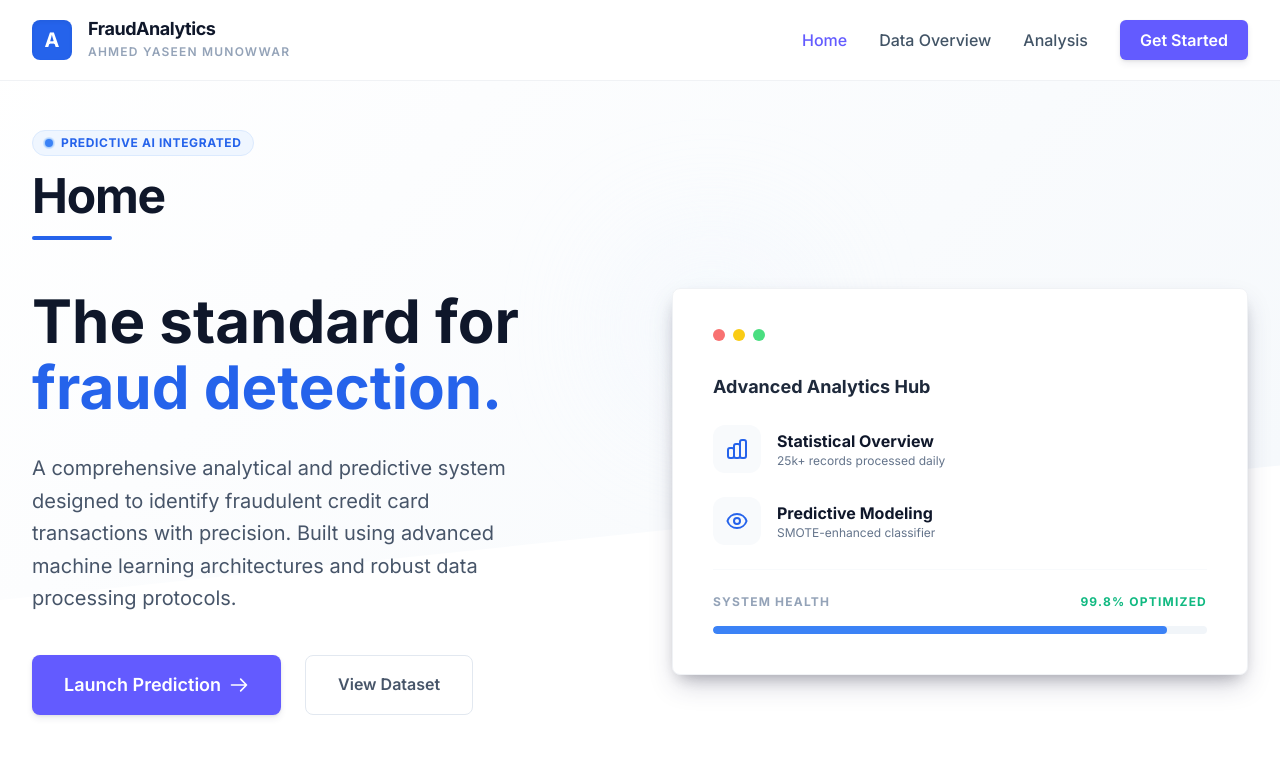
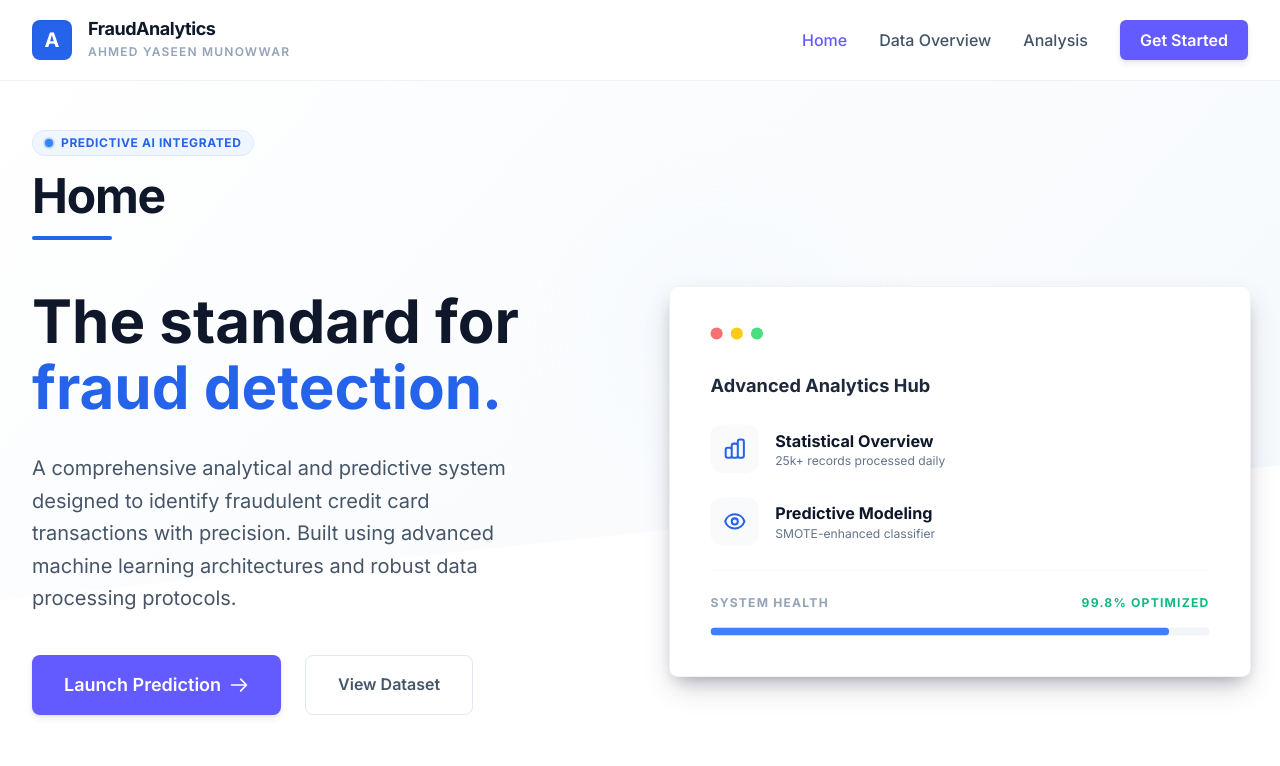
Before and after one commit to YaseenMunowwar/st20357375-CMP7005PRAC1-credit-card-fraud, a FastAPI app: page / in a window 1280 px wide, with the pointer over the restyled element. Shown: the top 766 px of the page. Run offline with FastAPI, Linux system fonts and the light colour scheme; parts of the project's set-up code (start-up, migrations or seed data) failed here and were passed over; some libraries are stand-ins or nearby versions.

Commit message:
added hover scaling to cards

```diff
--- a/app/static/style.css
+++ b/app/static/style.css
@@ -73,6 +73,7 @@ html, body {
 
 .white-card:hover {
      box-shadow: 0 13px 27px -5px rgba(50, 50, 93, 0.25), 0 8px 16px -8px rgba(0, 0, 0, 0.3);
+     transform: scale(1.01);
 }
 
 /* Custom scrollbar */
```
